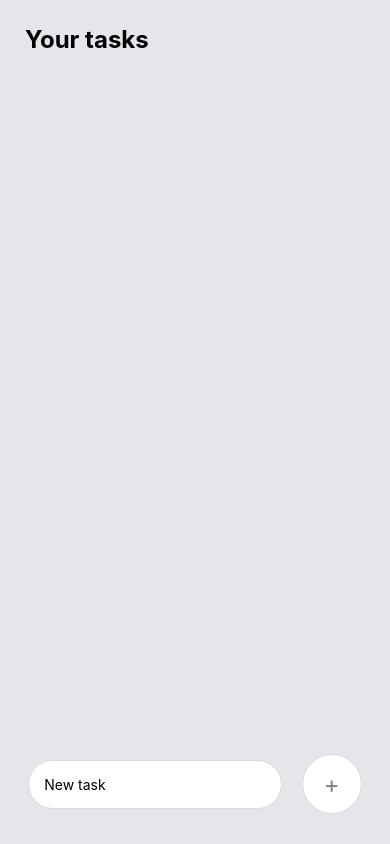
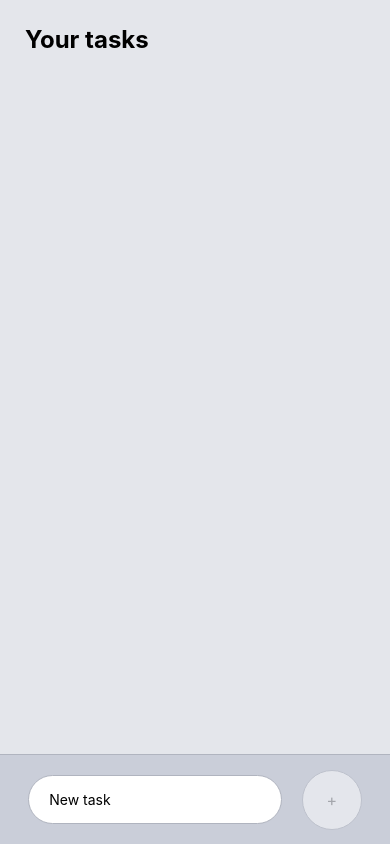
Before and after one commit to mangonaise/react-native-todo, a React Native app: screen / in a window 390 px wide. Built offline with nearby package versions, Linux system fonts and the light colour scheme.

Commit message:
Allow new tasks to be added

```diff
--- a/App.tsx
+++ b/App.tsx
@@ -9,18 +9,21 @@ const appInstance = new AppInstance();
 
 export default function App() {
   return (
-    <View style={styles.container}>
-      <AppContext.Provider value={appInstance}>
+    <AppContext.Provider value={appInstance}>
+      <View style={styles.container}>
         <TasksContainer />
         <NewTaskSection />
-      </AppContext.Provider>
-    </View>
+      </View>
+    </AppContext.Provider>
+
   );
 }
 
 const styles = StyleSheet.create({
   container: {
     flex: 1,
+    flexDirection: 'column',
+    justifyContent: 'space-between',
     backgroundColor: '#e4e6eb',
   }
 });
--- a/components/NewTaskSection.tsx
+++ b/components/NewTaskSection.tsx
@@ -1,14 +1,31 @@
 import React from 'react';
-import { KeyboardAvoidingView, Platform, StyleSheet, Text, TextInput, TouchableOpacity, View } from 'react-native';
+import AppContext from '../logic/appContext';
+import { useState } from 'react';
+import { useEffect } from 'react';
+import { useContext } from 'react';
+import { Keyboard, KeyboardAvoidingView, Platform, StyleSheet, Text, TextInput, TouchableOpacity, View } from 'react-native';
 
 const NewTaskSection = () => {
+  const app = useContext(AppContext);
+  const [taskText, setTaskText] = useState('');
+
+  function addTask() {
+    Keyboard.dismiss();
+    app.addTask(taskText);
+    setTaskText('');
+  }
+
   return (
     <KeyboardAvoidingView
       behavior={Platform.OS === 'ios' ? 'padding' : 'height'}
       style={styles.newTaskContainer}>
-      <TextInput style={styles.newTaskInput} placeholder="New task" />
-      <TouchableOpacity>
-        <View style={styles.addTaskButton}>
+      <TextInput
+        style={styles.newTaskInput}
+        placeholder="New task"
+        value={taskText}
+        onChangeText={setTaskText} />
+      <TouchableOpacity onPress={addTask} disabled={taskText === ''}>
+        <View style={[styles.addTaskButton, taskText === '' && styles.disabled]}>
           <Text style={styles.addTaskIcon}>+</Text>
         </View>
       </TouchableOpacity>
@@ -18,20 +35,23 @@ const NewTaskSection = () => {
 
 const styles = StyleSheet.create({
   newTaskContainer: {
-    position: 'absolute',
-    bottom: 30,
     width: '100%',
     flexDirection: 'row',
     justifyContent: 'center',
     alignItems: 'center',
+    borderTopColor: '#b0b4bf',
+    borderTopWidth: 1,
+    backgroundColor: '#caced9'
   },
   newTaskInput: {
-    padding: 15,
+    paddingVertical: 15,
+    paddingHorizontal: 20,
     marginRight: 20,
+    marginVertical: 20,
     width: '65%',
     backgroundColor: 'white',
     borderRadius: 60,
-    borderColor: '#d9d9d9',
+    borderColor: '#b0b4bf',
     borderWidth: 1
   },
   addTaskButton: {
@@ -41,12 +61,15 @@ const styles = StyleSheet.create({
     borderRadius: 60,
     justifyContent: 'center',
     alignItems: 'center',
-    borderColor: '#d9d9d9',
+    borderColor: '#b0b4bf',
     borderWidth: 1
   },
   addTaskIcon: {
-    fontSize: 24,
+    fontSize: 16,
     color: 'gray'
+  },
+  disabled: {
+    opacity: 0.5
   }
 });
 
--- a/components/TasksContainer.tsx
+++ b/components/TasksContainer.tsx
@@ -1,7 +1,7 @@
 import React from 'react';
 import { observer } from 'mobx-react-lite';
 import { useContext } from 'react';
-import { View, Text, StyleSheet } from 'react-native';
+import { View, Text, StyleSheet, ScrollView } from 'react-native';
 import AppContext from '../logic/appContext';
 import Task from './Task';
 
@@ -9,19 +9,20 @@ const TasksContainer = () => {
   const app = useContext(AppContext);
 
   return (
-    <View style={styles.tasksContainer}>
+    <ScrollView style={styles.tasksContainer}>
       <Text style={styles.sectionTitle}>Your tasks</Text>
       <View style={styles.items}>
         {app.tasks.map(task => <Task text={task.text} key={task.id} />)}
       </View>
-    </View>
+    </ScrollView>
   )
 }
 
 const styles = StyleSheet.create({
   tasksContainer: {
     paddingTop: 25,
-    paddingHorizontal: 25
+    paddingHorizontal: 25,
+    height: '80%'
   },
   sectionTitle: {
     fontSize: 24,
@@ -29,7 +30,8 @@ const styles = StyleSheet.create({
     color: 'black'
   },
   items: {
-    marginTop: 20
+    marginTop: 20,
+    marginBottom: 30
   }
 });
 
--- a/logic/appInstance.ts
+++ b/logic/appInstance.ts
@@ -9,6 +9,7 @@ export default class AppInstance {
   }
 
   public addTask(text: string) {
+    if (text === '') return;
     this.tasks.push(new Task(text));
   }
 }
```
